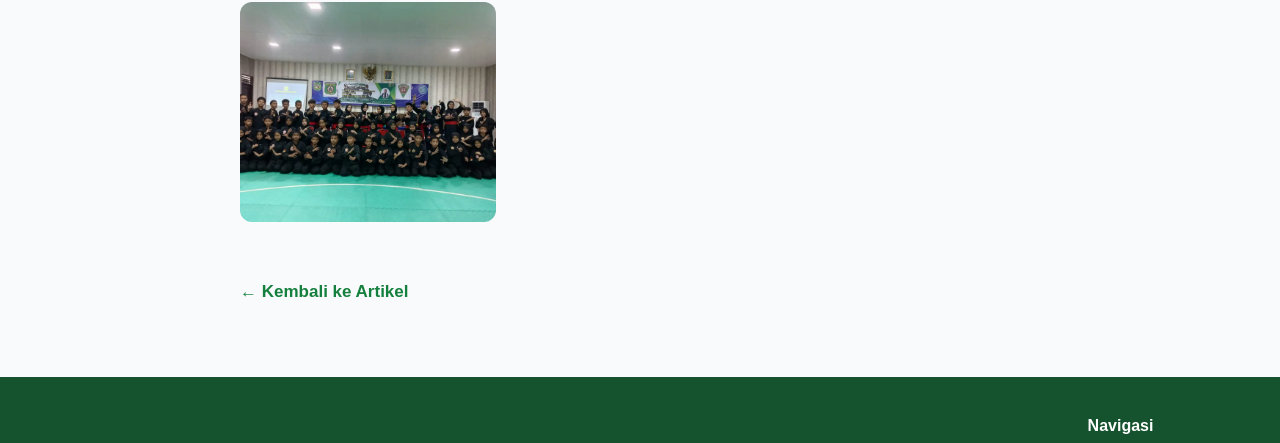
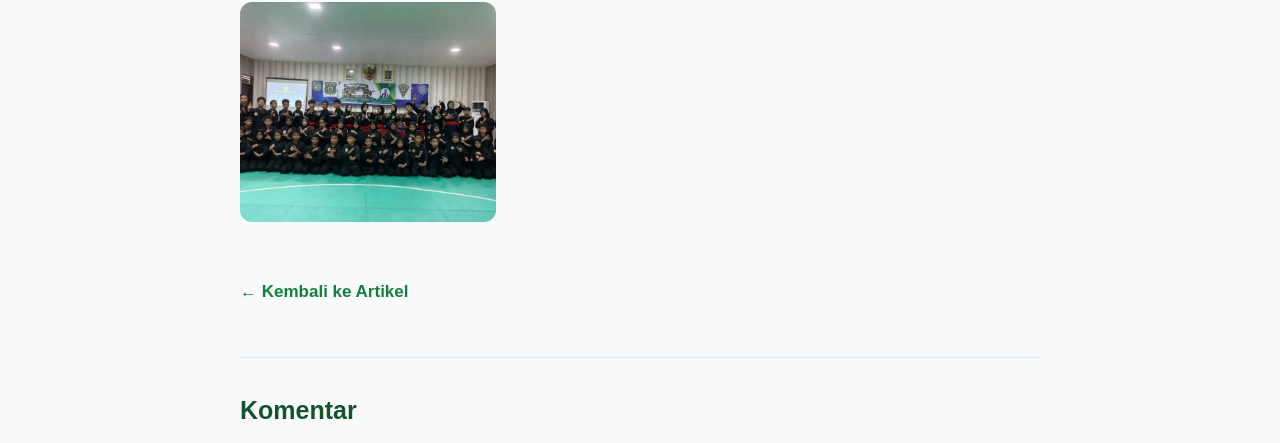
Before and after one commit to fajarlubis41/keris-pusaka-institute, an Astro site: page /artikel/try-out-18-oktober-2026 in a window 1280 px wide. Shown: the part 1980-2423 px from the top of the page. Built offline with nearby package versions, Linux system fonts and the light colour scheme; Astro itself is replaced by a stand-in of ours.

Commit message:
Add Disfora comments to article

```diff
--- a/src/layouts/Layout.astro
+++ b/src/layouts/Layout.astro
@@ -41,6 +41,7 @@ const {
 	<Header />
 	<slot />
 	<Footer />
+  <script src="https://disfora.com/public/disfora.js" async></script>
  </body>
 </html>
 
--- a/src/pages/artikel/try-out-18-oktober-2026.astro
+++ b/src/pages/artikel/try-out-18-oktober-2026.astro
@@ -82,6 +82,10 @@ import Layout from "../../layouts/Layout.astro";
       </div>
 
       <a href="/artikel/" class="back-button">← Kembali ke Artikel</a>
+      <section class="komentar-artikel">
+        <h2>Komentar</h2>
+        <div data-disfora-comments></div>
+      </section>
     </div>
   </article>
 </Layout>
@@ -172,4 +176,14 @@ import Layout from "../../layouts/Layout.astro";
       padding: 45px 18px;
     }
   }
+    .komentar-artikel {
+    margin-top: 50px;
+    padding-top: 30px;
+    border-top: 1px solid #e2e8f0;
+  }
+
+  .komentar-artikel h2 {
+    margin-top: 0;
+    margin-bottom: 25px;
+  }
 </style>
```
